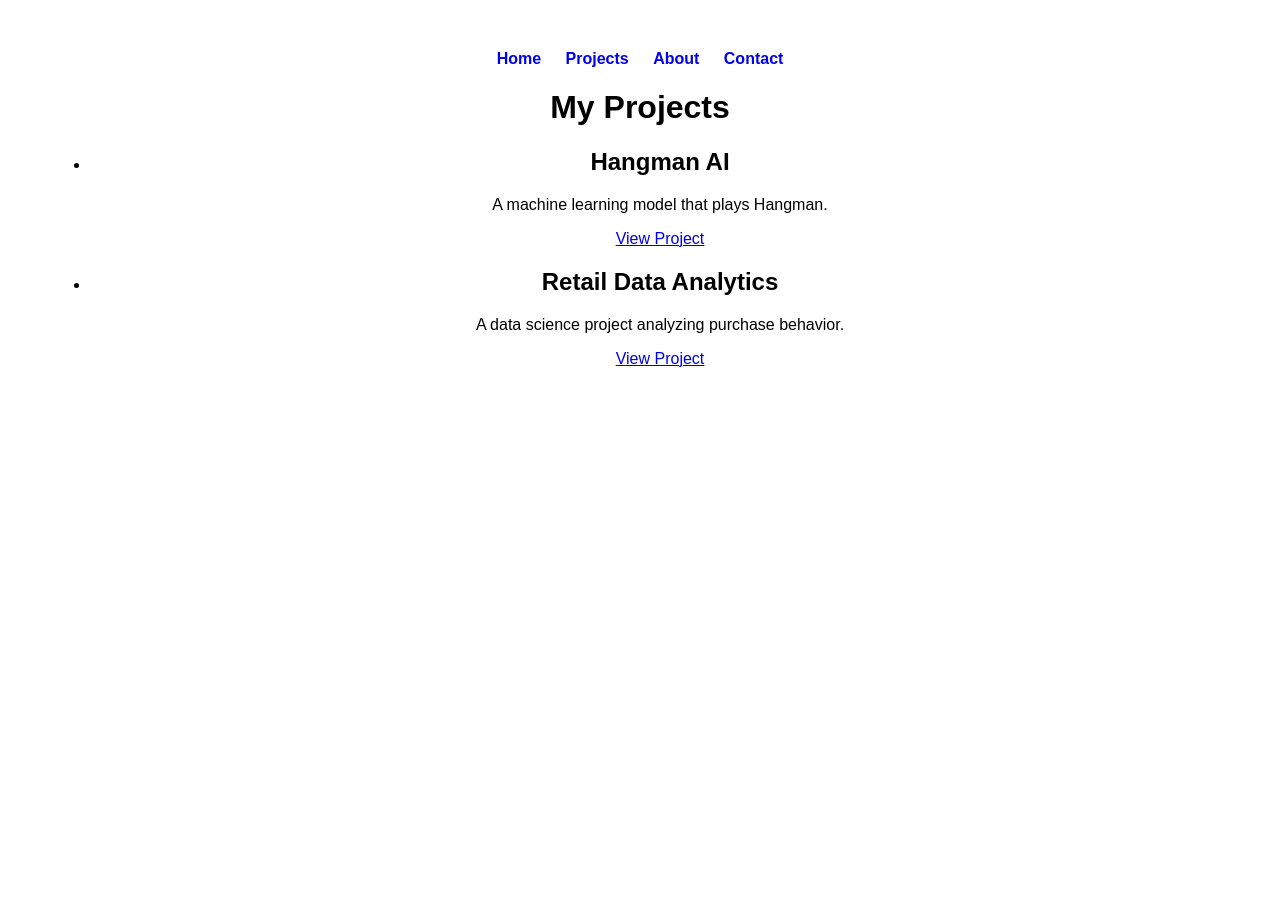
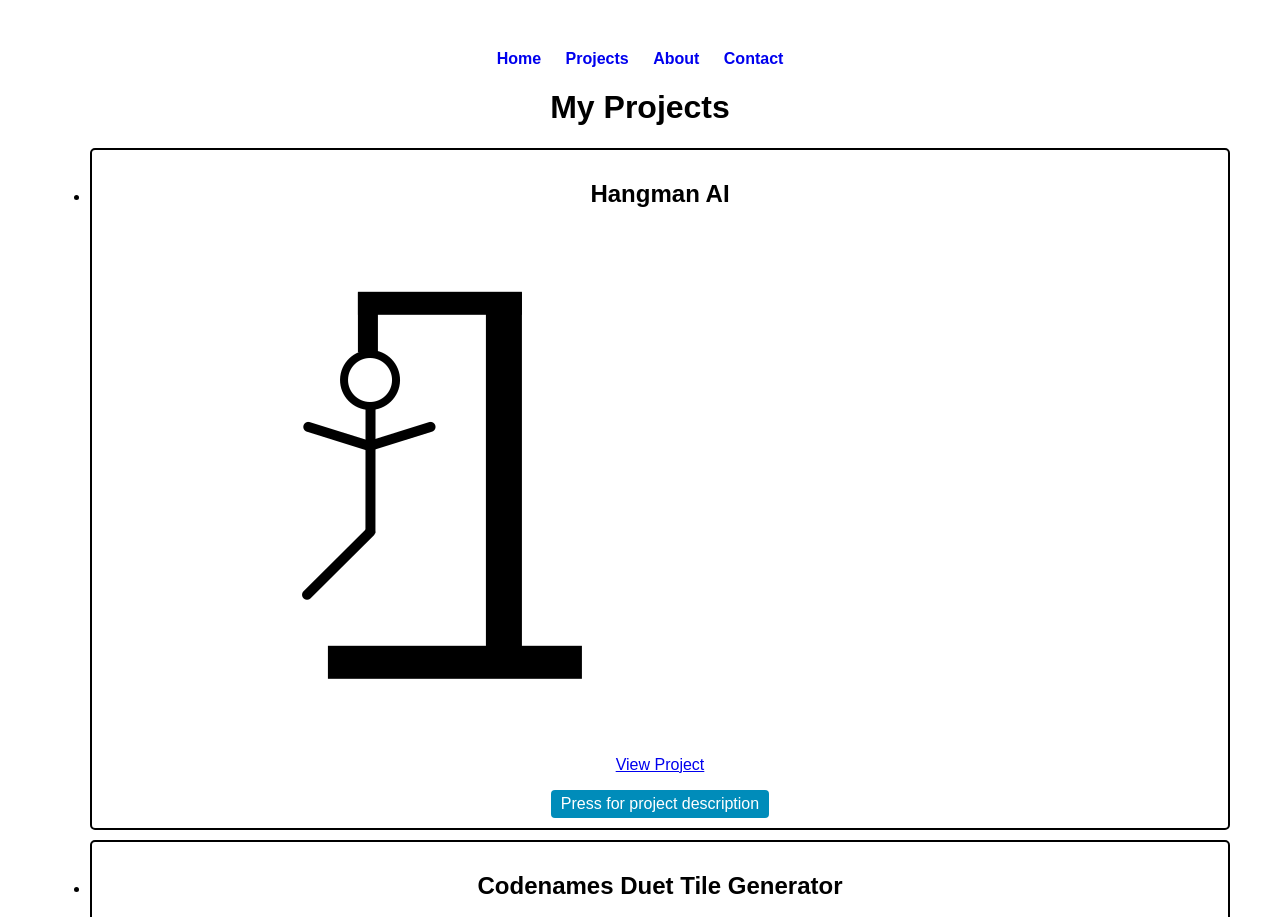
Before and after one commit to thomas-lanning/portfolio, a Flask app: page /projects in a window 1280 px wide. Shown: the top 917 px of the page. Before the commit the page ends 367 px from the top, so only its background shows below. Run offline with Flask 3, Linux system fonts and the light colour scheme.

Commit message:
testing out new formatting

```diff
--- a/app.py
+++ b/app.py
@@ -26,4 +26,4 @@ def contact():
     return render_template('contact.html')
 
 if __name__ == '__main__':
-    app.run(debug=True)
+    app.run(debug=True, port='8080')
--- a/data/projects.json
+++ b/data/projects.json
@@ -1,12 +1,14 @@
 [
     {
         "name": "Hangman AI",
-        "description": "A machine learning model that plays Hangman.",
-        "link": "https://github.com/thomaslanning/hangman-ai"
+        "description": "This code implements a hybrid model to play Hangman using both Reinforcement Learning (RL) and a GPT-based language model (LLM). \nThe HangmanEnv class sets up the game environment, taking a word and initializing lives, guessed letters, and a word state with underscores for unguessed letters. \nThe 'step()' function updates the game state based on the guessed letter, reducing lives if the letter is guessed incorrectly or updating the word state if the letter is in the word. \nThe DQN model predicts the next letter based on the current game state, processing input through four layers with dropout and layer normalization. \nThe HangmanLLM class uses a GPT-2 architecture to predict the next letter from a partially completed word. If GPT cannot predict a letter, it falls back to the RL model. \nThe HybridHangmanModel combines both models, switching between the RL model (when many letters are missing) and the GPT model (when fewer letters are missing). \nThe models are loaded from saved checkpoints or initialized with random weights. \nThe model's performance is tested on both predefined words and 100,000 randomly selected words from a dictionary, with the win rate evaluated by the number of games won out of 100,000.",
+        "link": "https://github.com/thomas-lanning/Hangman_AI",
+        "image": "data/images/hangman_ai.png"
     },
     {
-        "name": "Retail Data Analytics",
-        "description": "A data science project analyzing purchase behavior.",
-        "link": "https://github.com/thomaslanning/retail-analytics"
+        "name": "Codenames Duet Tile Generator",
+        "description": "I bought codenames duet but the tile cards were missing so I created a Flask app which generates tiles for me to still be able to play the game!",
+        "link": "https://github.com/thomas-lanning/codenames_duet",
+        "image": "images/codenames_duet.png"
     }
 ]
--- a/static/styles.css
+++ b/static/styles.css
@@ -18,3 +18,44 @@ nav ul li a {
     text-decoration: none;
     font-weight: bold;
 }
+.collapsible-container {
+    margin-top: 10px;
+    max-width: 600px;
+    margin-left: auto;
+    margin-right: auto;
+}
+
+.collapsible-content {
+    display: none;  /* Start with the content hidden */
+    text-align: left;
+    font-size: 14px;
+    color: #555;
+    margin-bottom: 10px;
+}
+
+.collapsible {
+    background-color: #008CBA;
+    color: white;
+    cursor: pointer;
+    padding: 5px 10px;
+    border: none;
+    border-radius: 4px;
+    font-size: 16px;
+}
+
+.collapsible:hover {
+    background-color: #006F8C;
+}
+.project-block {
+    border: 2px solid #000;
+    padding: 10px;
+    margin: 10px 0;
+    border-radius: 5px;
+}
+
+.project-image {
+    max-width: 100%;
+    height: auto;
+    display: block;
+    margin-bottom: 10px;
+}
--- a/templates/projects.html
+++ b/templates/projects.html
@@ -6,11 +6,38 @@
     <h1>My Projects</h1>
     <ul>
         {% for project in projects %}
-            <li>
+            <li class="project-block">
                 <h2>{{ project.name }}</h2>
-                <p>{{ project.description }}</p>
-                <a href="{{ project.link }}" target="_blank">View Project</a>
+                <img src="{{ project.image }}" alt="{{ project.name }} image" class="project-image">
+                <p><a href="{{ project.link }}" target="_blank">View Project</a></p>
+
+                <!-- Collapsible description -->
+                <div class="collapsible-container">
+                    <p class="collapsible-content">{{ project.description | replace('\n', '<br>') | safe }}</p>
+                    <button class="collapsible">Press for project description</button>
+                </div>
             </li>
         {% endfor %}
     </ul>
+
+    <script>
+        // Get all collapsible buttons
+        const collapsibles = document.querySelectorAll('.collapsible');
+
+        // Loop through all collapsible buttons and add click event
+        collapsibles.forEach(button => {
+            button.addEventListener('click', () => {
+                const content = button.previousElementSibling;
+
+                // Toggle the visibility of the content
+                if (content.style.display === "block") {
+                    content.style.display = "none";
+                    button.textContent = "Show More";
+                } else {
+                    content.style.display = "block";
+                    button.textContent = "Show Less";
+                }
+            });
+        });
+    </script>
 {% endblock %}
```
Also changed, not shown: README.md, data/images/hangman_ai.png (added).
